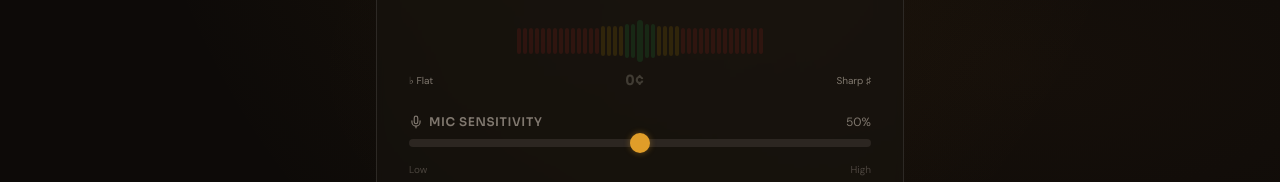
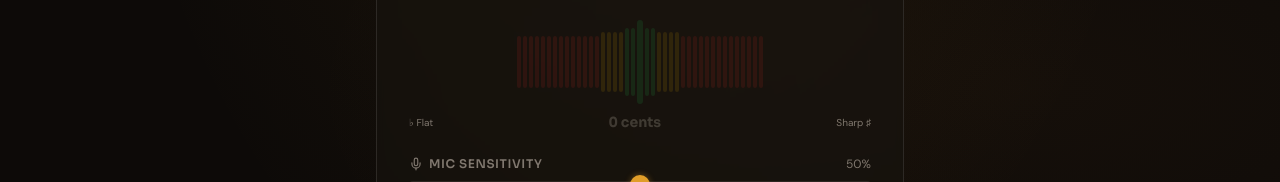
Before and after one commit to randysoller/FretMaster, a React (Vite) app: page /tuner in a window 1280 px wide. Shown: the part 452-634 px from the top of the page. Built offline with nearby package versions, Linux system fonts and the light colour scheme; no server answers.

Commit message:
Update tuner: use "cents" label and double meter height

```diff
--- a/src/pages/Tuner.tsx
+++ b/src/pages/Tuner.tsx
@@ -812,7 +812,7 @@ export default function Tuner() {
                       className="rounded-sm transition-all duration-150"
                       style={{
                         width: isCenter ? 6 : 4,
-                        height: isCenter ? 42 : absSegCents <= 5 ? 34 : absSegCents <= 15 ? 30 : 26,
+                        height: isCenter ? 84 : absSegCents <= 5 ? 68 : absSegCents <= 15 ? 60 : 52,
                         backgroundColor: lit
                           ? `hsl(${hue})`
                           : `hsl(${hue} / 0.12)`,
@@ -830,7 +830,7 @@ export default function Tuner() {
                 <span className={`font-display text-sm font-bold tabular-nums transition-colors duration-300 ${
                   !shownNote ? 'text-[hsl(var(--text-muted)/0.4)]' : isTargetInTune ? 'text-[hsl(142_71%_45%)]' : isTargetClose ? 'text-[hsl(var(--color-emphasis))]' : 'text-[hsl(var(--text-default))]'
                 }`}>
-                  {shownNote ? `${centsFromTarget > 0 ? '+' : ''}${centsFromTarget}¢` : '0¢'}
+                  {shownNote ? `${centsFromTarget > 0 ? '+' : ''}${centsFromTarget} cents` : '0 cents'}
                 </span>
                 <span>Sharp ♯</span>
               </div>
@@ -964,7 +964,7 @@ export default function Tuner() {
                     {stringCents !== null
                       ? stringInTune
                         ? '✓'
-                        : `${stringCents > 0 ? '+' : ''}${stringCents}¢`
+                        : `${stringCents > 0 ? '+' : ''}${stringCents}c`
                       : '—'}
                   </span>
                   {isPlaying && (
```
